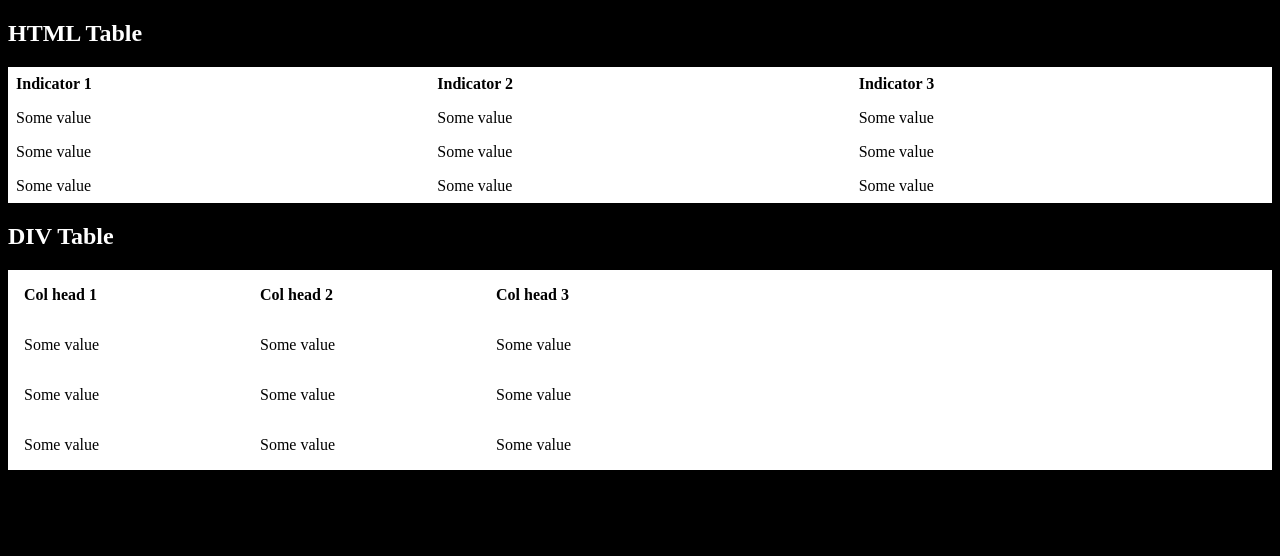
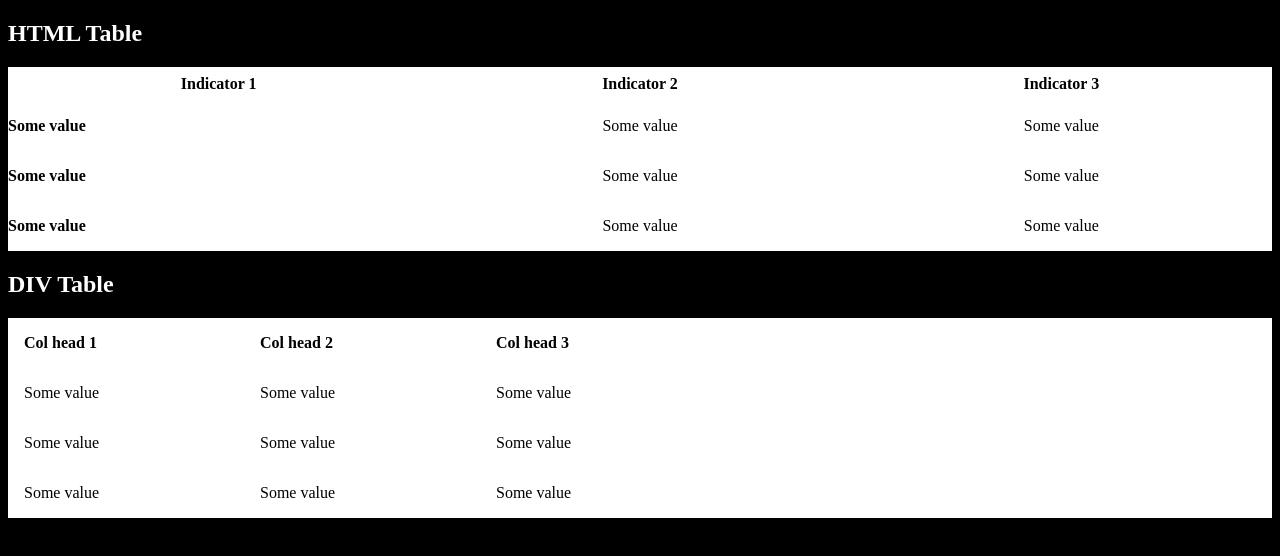
Before and after one commit to kiddhustle/fwd-toolkit, a website: page index.html in a window 1280 px wide. Shown: the top 556 px of the page. Drawn offline with Linux system fonts and the light colour scheme.

Commit message:
new bits

```diff
--- a/app.js
+++ b/app.js
@@ -1,4 +1,7 @@
-const CSS_CARD_MQ = '.scorecard2'
+const CSS_TBL_MQ = '.fwdtable'
+const CSS_TBL_MQ_HEADER = '.fwdtable__header'
+const CSS_TBL_MQ_HEADERCELL = '.fwdtable__headercell'
+const DEBOUNCE_DELAY = 20
 const debounce = function (func, wait, immediate) {
 	let timeout;
 	return function() {
@@ -21,28 +24,39 @@ const onScroll = function (cards, e) {
 		// console.log(`el.offsetTop: ${el.offsetTop}`)
 		// console.log(`window.pageYOffset: ${window.pageYOffset}`)
 		const mqStr = el.getAttribute('data-sticky-mq')
+		const isSticky = parseInt((el.getAttribute('data-sticky')))
 		const colNum = el.getAttribute('data-columns')
 		// const colWidth = ((1 / colNum) * 100) + '%'
 		const colWidth = ((1 / colNum) * el.offsetWidth)
 		// const colWidth = el.querySelector('tbody td').offsetWidth
 
-		const tHead = el.querySelector('.scorecard2__header')
-		console.log(`tHead: ${tHead}`)
-		console.log(tHead)
+		const tHead = el.querySelector(CSS_TBL_MQ_HEADER)
+		// console.log(`tHead: ${tHead}`)
+		// console.log(tHead)
 
 		if (!mqStr) {
 			return
 		}
 
 		const mq = window.matchMedia(mqStr)
-		const aHeaderCells = [].slice.call(el.querySelectorAll('.scorecard2__headercell'))
+		const aHeaderCells = [].slice.call(el.querySelectorAll(CSS_TBL_MQ_HEADERCELL))
 
 		if( mq.matches && el.offsetTop <= window.pageYOffset && (el.offsetTop + el.offsetHeight)  >= window.pageYOffset ) {
-			el.classList.add('sticky')
+			// no need to re-apply styles
+			if (isSticky) {
+				return
+			}
+			// el.classList.add('sticky')
+			el.setAttribute('data-sticky', 1)
 			tHead.style.width = (colNum * colWidth) + 'px'
 			aHeaderCells.forEach((cell) => cell.style.width = colWidth + 'px')
 		} else {
-			el.classList.remove('sticky')
+			// no need to re-apply styles
+			if (!isSticky) {
+				return
+			}
+			// el.classList.remove('sticky')
+			el.setAttribute('data-sticky', 0)
 			tHead.style.width = 'auto'
 			aHeaderCells.forEach((cell) => cell.style.width = 'auto')
 		}
@@ -50,8 +64,9 @@ const onScroll = function (cards, e) {
 }
 const main = function (e) {
   console.log('ready')
-  const cards = [].slice.call(document.querySelectorAll(CSS_CARD_MQ))
+  const cards = [].slice.call(document.querySelectorAll(CSS_TBL_MQ))
   // addEventListeners
-  window.addEventListener('scroll', debounce( onScroll.bind(window, cards), 20 ))
+  // window.addEventListener('scroll', debounce( onScroll.bind(window, cards), DEBOUNCE_DELAY ))
+	window.addEventListener('scroll', onScroll.bind(window, cards))
 }
 document.addEventListener('DOMContentLoaded', main)
--- a/index.html
+++ b/index.html
@@ -5,33 +5,42 @@
   <meta name="viewport" content="width=device-width, initial-scale=1.0">
   <meta http-equiv="X-UA-Compatible" content="ie=edge">
   <title>NHS Digital sandbox</title>
-  <link rel="stylesheet" type="text/css" href="app.css"/>
+  <link rel="stylesheet" type="text/css" href="styles/app.css"/>
 </head>
 <body>
   <h2>HTML Table</h2>
-  <table class="scorecard2" data-sticky-mq="(min-width: 768px)" data-columns="3">
-    <thead class="scorecard2__header">
+  <!--
+    use the "data-sticky-mq" attribute to add the value of the mobile plus
+    breakpoint. This is needed because we disable the stick nav on mobile devices
+  -->
+  <table class="fwdtable" data-sticky-mq="(min-width: 768px)" data-columns="3">
+    <thead class="fwdtable__header">
       <tr>
-        <th scope="col" class="scorecard2__headercell">Indicator 1</th>
-        <th scope="col" class="scorecard2__headercell">Indicator 2</th>
-        <th scope="col" class="scorecard2__headercell">Indicator 3</th>
+        <th scope="col" class="fwdtable__headercell">Indicator 1</th>
+        <th scope="col" class="fwdtable__headercell">Indicator 2</th>
+        <th scope="col" class="fwdtable__headercell">Indicator 3</th>
       </tr>
     </thead>
     <tbody>
-      <tr class="scorecard2__row">
-        <td data-th="Indicator 1" class="scorecard2__cell">Some value</td>
-        <td data-th="Indicator 2" class="scorecard2__cell">Some value</td>
-        <td data-th="Indicator 3" class="scorecard2__cell">Some value</td>
+      <tr class="fwdtable__row">
+        <!--
+          For each cell we use the column name as the value of "data-th" Attribute
+          This is so we can render the column name alongside the cell value
+          in the mobile view of the table
+         -->
+        <td data-th="Indicator 1" class="fwdtable__cell">Some value</td>
+        <td data-th="Indicator 2" class="fwdtable__cell">Some value</td>
+        <td data-th="Indicator 3" class="fwdtable__cell">Some value</td>
       </tr>
       <tr>
-        <td data-th="Indicator 1" class="scorecard2__cell">Some value</td>
-        <td data-th="Indicator 2" class="scorecard2__cell">Some value</td>
-        <td data-th="Indicator 3" class="scorecard2__cell">Some value</td>
+        <td data-th="Indicator 1" class="fwdtable__cell">Some value</td>
+        <td data-th="Indicator 2" class="fwdtable__cell">Some value</td>
+        <td data-th="Indicator 3" class="fwdtable__cell">Some value</td>
       </tr>
       <tr>
-        <td data-th="Indicator 1" class="scorecard2__cell">Some value</td>
-        <td data-th="Indicator 2" class="scorecard2__cell">Some value</td>
-        <td data-th="Indicator 3" class="scorecard2__cell">Some value</td>
+        <td data-th="Indicator 1" class="fwdtable__cell">Some value</td>
+        <td data-th="Indicator 2" class="fwdtable__cell">Some value</td>
+        <td data-th="Indicator 3" class="fwdtable__cell">Some value</td>
       </tr>
     </tbody>
   </table>
--- /dev/null
+++ b/styles/_fwdtable.css
@@ -0,0 +1,80 @@
+/**
+ * FWD table
+ * @type {[type]}
+ */
+ :root {
+   --color-table-bg: #fff;
+   --color-table-font: #000;
+ }
+
+.fwdtable {
+  border-collapse: collapse;
+  table-layout: fixed;
+  text-align: left;
+}
+.fwdtable, .fwdtable__header {
+  background: var(--color-table-bg);
+  color: var(--color-table-font);
+  width: 100%;
+}
+
+.fwdtable__headercell {
+  text-align: center;
+}
+.fwdtable[data-sticky="1"] {
+  padding-top: 52px;
+}
+.fwdtable[data-sticky="1"] .fwdtable__header {
+  position: fixed;
+  top: 0;
+}
+
+.fwdtable__header {
+  display: none;
+}
+
+.fwdtable__headercell, .fwdtable__cell, .fwdtable__cell::before {
+  padding: 0.5rem;
+}
+.fwdtable__cell {
+  display: block;
+  text-align: center;
+  margin-bottom: 1rem;
+}
+
+.fwdtable__cell:nth-child(1) {
+  background-color: #f7f7f7;
+  font-weight: bold;
+}
+
+.fwdtable__cell::before {
+  content: attr(data-th)": ";
+  display: inline-block;
+  font-weight: bold;
+  margin-bottom: .5rem;
+  text-transform: uppercase;
+  width: 100%;
+}
+
+@media screen and (min-width: 768px) {
+  .fwdtable__header {
+    display: table-header-group;
+  }
+
+  .fwdtable__cell {
+    display: table-cell;
+    padding: 1rem;
+    vertical-align: top;
+  }
+
+  .fwdtable__cell:nth-child(1) {
+    background-color: inherit;
+    /* font-weight: normal; */
+    padding-left: 0;
+    text-align: left;
+  }
+
+  .fwdtable__cell::before {
+    display: none;
+  }
+}
--- /dev/null
+++ b/styles/_variables.css
@@ -0,0 +1,4 @@
+:root {
+  --color-table-bg: #fff;
+  --color-table-font: #000;
+}
--- a/app.css
+++ b/styles/app.css
@@ -1,7 +1,6 @@
-:root {
-  --color-table-bg: #fff;
-  --color-table-font: #000;
-}
+@import '_variables.css';
+@import '_fwdtable.css';
+
 *::before, *::after {
   box-sizing: border-box;
 }
@@ -33,12 +32,6 @@ table {
   padding: 1rem;
 }
 
-/* .scorecard.sticky  {
-
-  position: fixed;
-  top: 0;
-} */
-
 .scorecard.sticky {
   padding-top: 52px;
 }
@@ -47,54 +40,56 @@ table {
   top: 0;
 }
 /**
- * Scorecard 2
+ * FWD table
  * @type {[type]}
- */
-.scorecard2 {
+
+.fwdtable {
   table-layout: fixed;
+  border-collapse: collapse;
 }
-.scorecard2, .scorecard2__header {
+.fwdtable, .fwdtable__header {
   background: var(--color-table-bg);
   color: var(--color-table-font);
   text-align: left;
   width: 100%;
 }
 
-.scorecard2.sticky {
+.fwdtable[data-sticky="1"] {
   padding-top: 52px;
 }
-.scorecard2.sticky .scorecard2__header {
+.fwdtable[data-sticky="1"] .fwdtable__header {
   position: fixed;
   top: 0;
 }
 
-.scorecard2__header {
+.fwdtable__header {
   display: none;
 }
 
-.scorecard2__headercell, .scorecard2__cell, .scorecard2__cell::before {
+.fwdtable__headercell, .fwdtable__cell, .fwdtable__cell::before {
   padding: 0.5rem;
 }
-.scorecard2__cell {
+.fwdtable__cell {
   display: block;
 }
 
-.scorecard2__cell::before {
+.fwdtable__cell::before {
   content: attr(data-th)": ";
   display: inline-block;
   font-weight: bold;
 }
 
 @media screen and (min-width: 768px) {
-  .scorecard2__header {
+  .fwdtable__header {
     display: table-header-group;
   }
 
-  .scorecard2__cell {
+  .fwdtable__cell {
     display: table-cell;
   }
 
-  .scorecard2__cell::before {
+  .fwdtable__cell::before {
     display: none;
   }
 }
+*/
```
